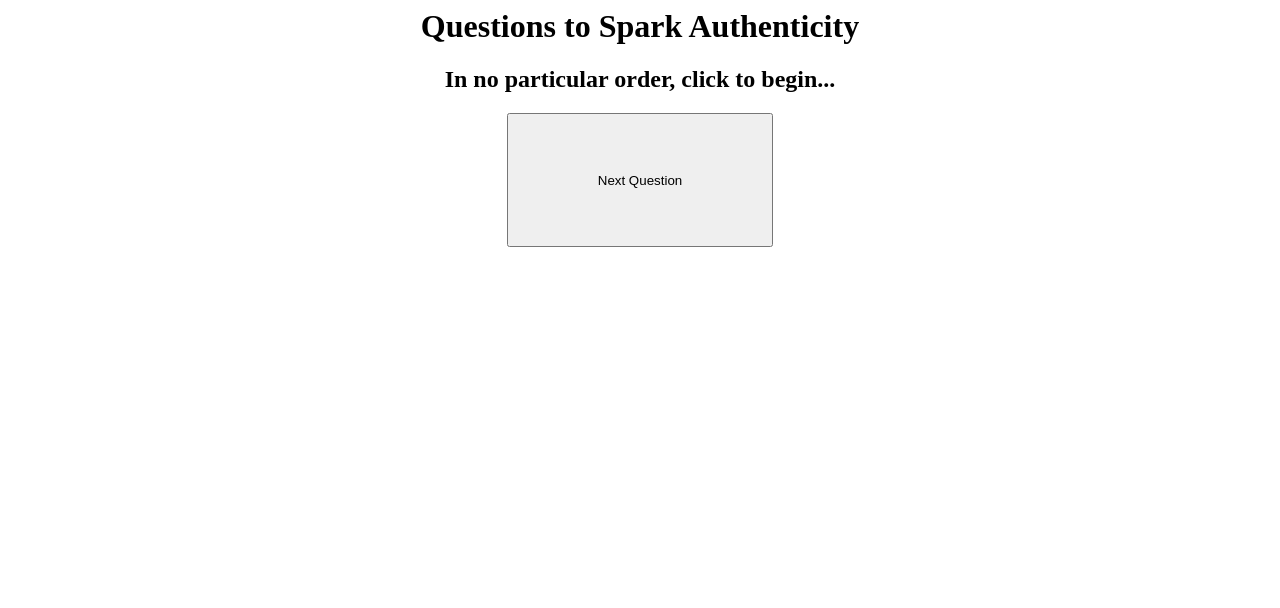
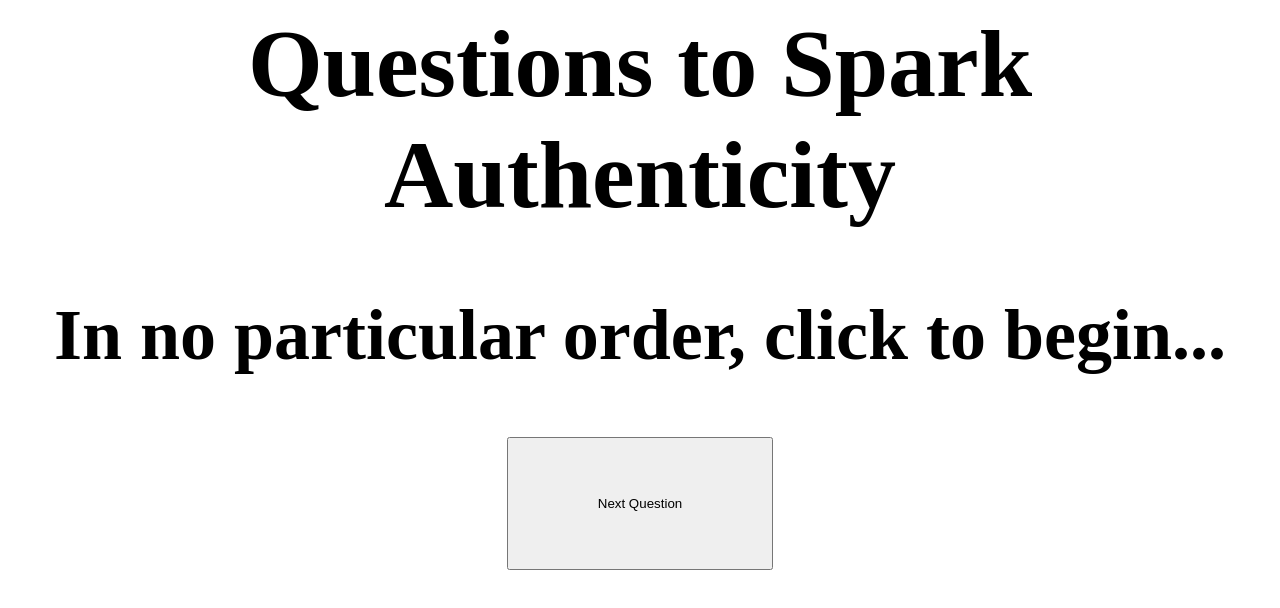
Before and after one commit to zencephalon/authenticity, a plain HTML site: page index.html in a window 1280 px wide. Drawn offline with nearby package versions, Linux system fonts and the light colour scheme.

Commit message:
Update font size

```diff
--- a/index.html
+++ b/index.html
@@ -121,7 +121,7 @@
       counter += 1;
     }
   </script>
-  <body style="text-align: center">
+  <body style="text-align: center; font-size: 3em;">
     <h1>Questions to Spark Authenticity</h1>
     <h2 id="question-display">In no particular order, click to begin...</h2>
     <button id="next-question" onclick="nextQuestion()" style="width: 20em; height: 10em">Next Question</button>
```
